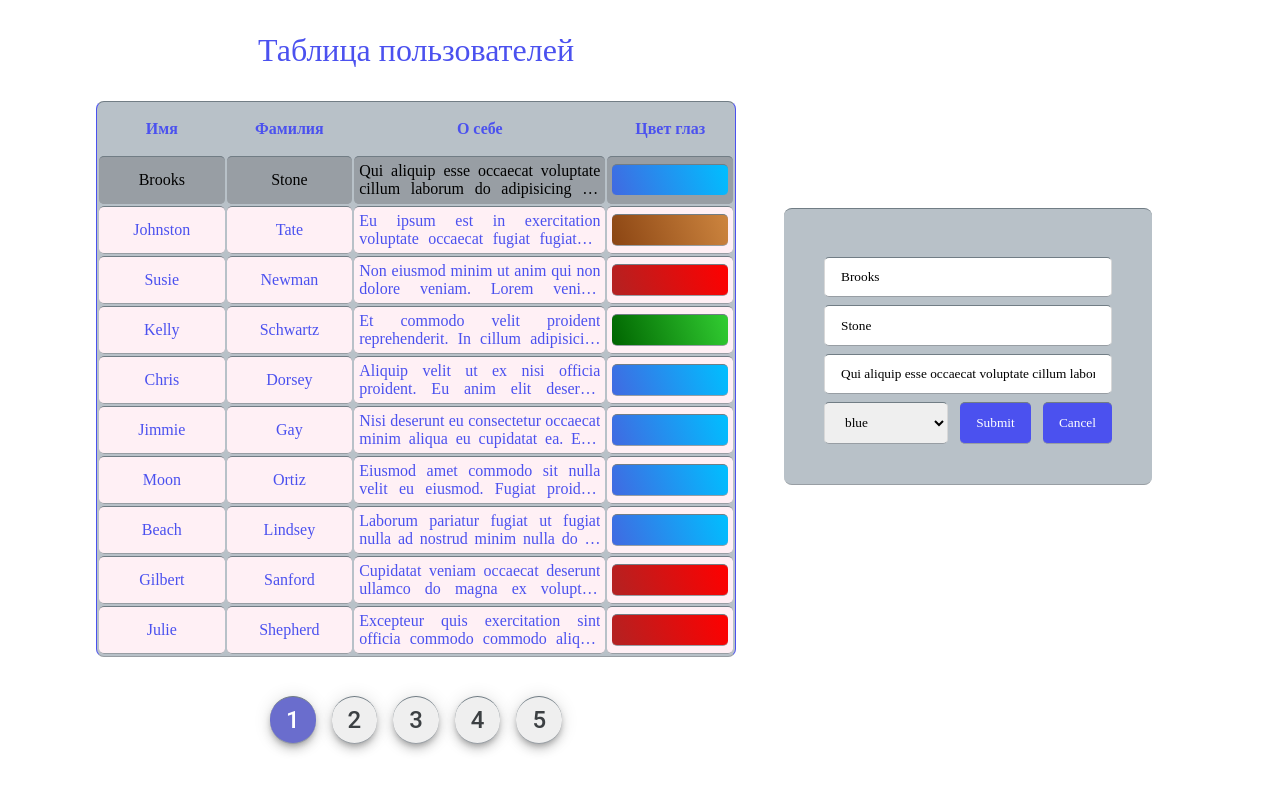
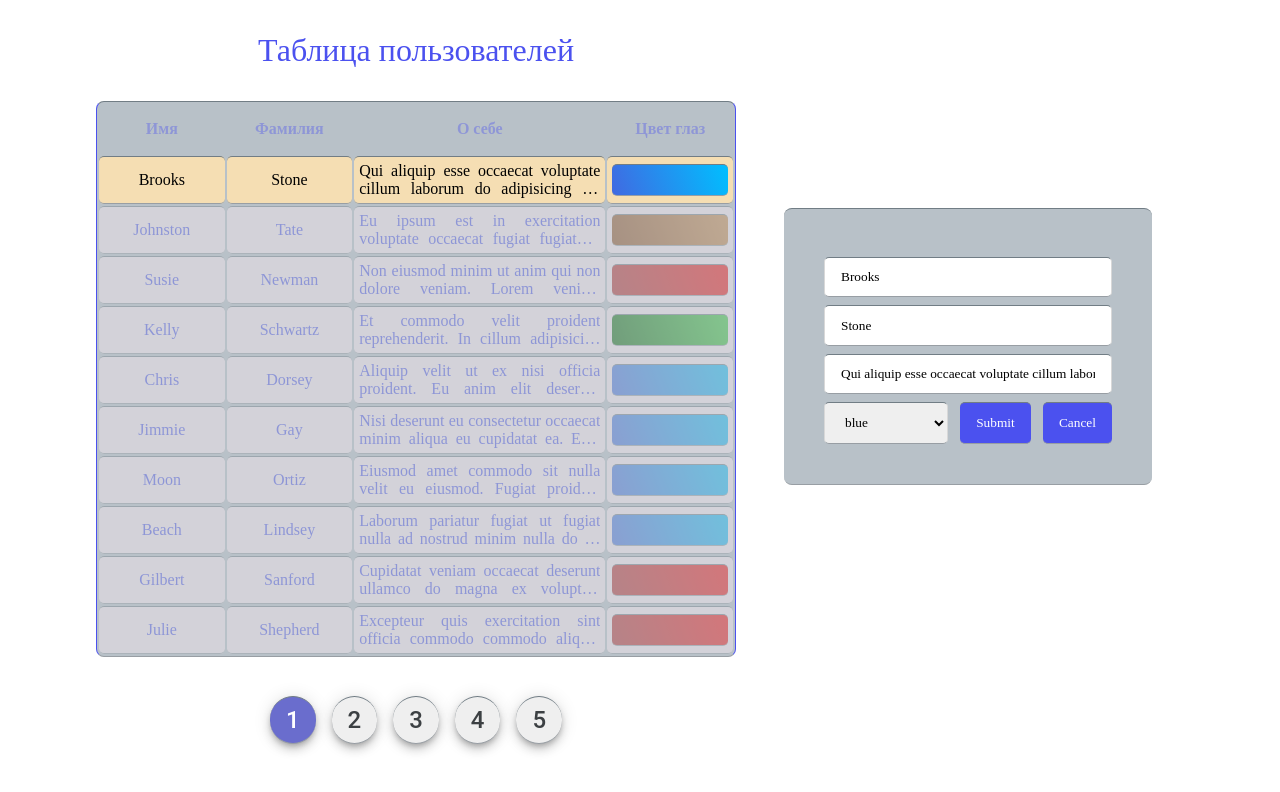
Before and after one commit to ElviraCher/users-table, a website built with webpack: page public/index.html in a window 1280 px wide. Both pictures are taken after a click on the element 416 px from the left and 180 px from the top of the page. Built offline with nearby package versions, Linux system fonts and the light colour scheme.

Commit message:
Add classes for disabled elements

```diff
--- a/src/helpers/createTableBody.js
+++ b/src/helpers/createTableBody.js
@@ -54,15 +54,28 @@ export default async function createTableBody(rows, cols, arr) {
 
   const root = document.querySelector("#root");
 
-  document.querySelectorAll(".table__body .row").forEach((tr) =>
-    tr.addEventListener("click", () => {
+  const editRow = (tr) => {
     const form = root.querySelector(".form");
+    const everyRows = document.querySelectorAll(".row");
+    const tableHeading = document.querySelectorAll(".table__heading");
+    everyRows.forEach((everyRow) => {
+      if (everyRow === tr) {
+        return;
+      }
+      everyRow.classList.add("row--disabled");
+    });
+    tableHeading.forEach((heading) => {
+      heading.classList.add("table__heading--disabled");
+    });
     if (!form) {
       createForm(root);
       editTableForm(tr);
     } else {
       createAlertForm();
     }
-    })
-  );
+  };
+
+  document
+    .querySelectorAll(".table__body .row")
+    .forEach((tr) => tr.addEventListener("click", () => editRow(tr)));
 }
--- a/src/style.scss
+++ b/src/style.scss
@@ -45,7 +45,12 @@ body {
     padding: 1rem 0;
     cursor: pointer;
 
-    &:hover {
+    &--disabled {
+      opacity: 38%;
+      cursor: not-allowed;
+    }
+
+    &:not(.table__heading__disabled):hover {
       background-color: #6a6dcd;
       opacity: 50%;
       color: white;
@@ -97,13 +102,18 @@ body {
   padding: 1rem;
   cursor: pointer;
 
-  &:hover {
+  &--disabled {
+    opacity: 38%;
+    cursor: not-allowed;
+  }
+
+  &:not(.row__disabled):hover {
     background-color: #6a6dcd;
     color: wheat;
   }
 
   &__edited {
-    background-color: #989ea4;
+    background-color: wheat;
     color: black;
   }
 
```
Lines whose indentation alone changed are shown as unchanged.
